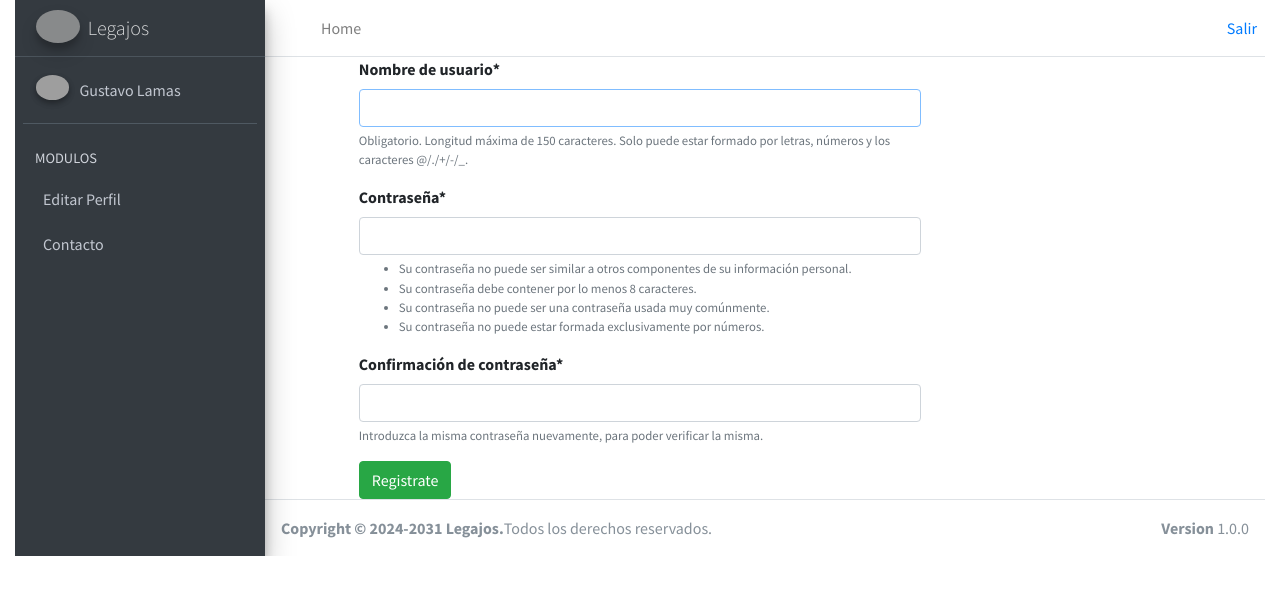
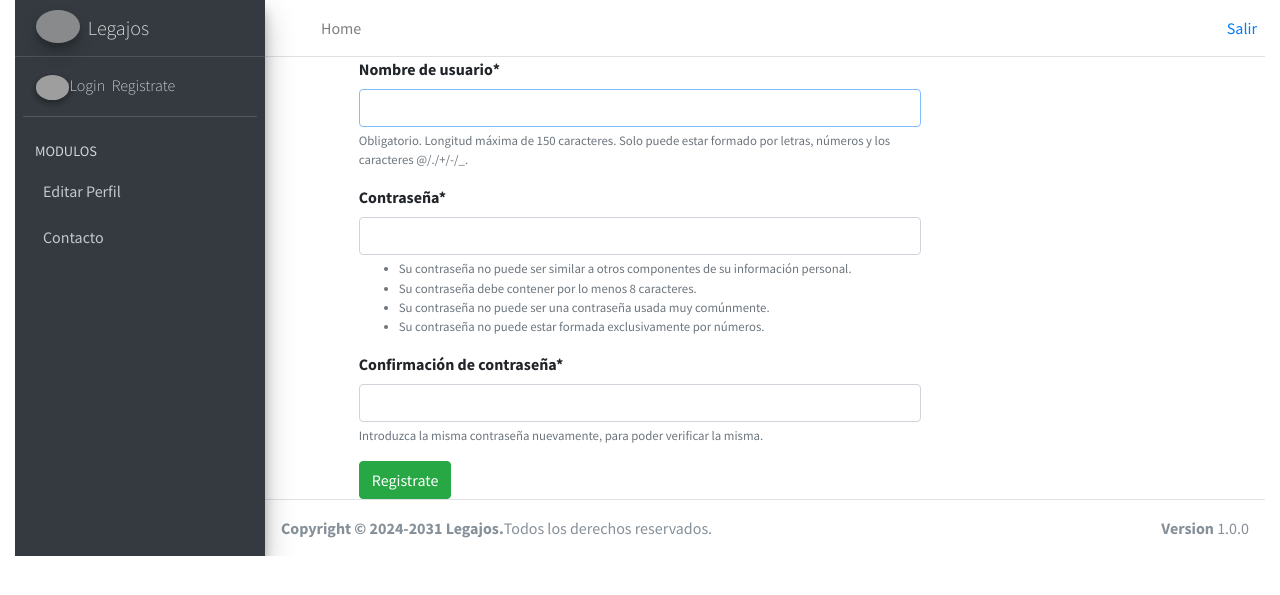
Before and after one commit to El-Lorenz/ProyectoLegajos, a Django app: page /autenticacion/ in a window 1280 px wide. Shown: the top 595 px of the page. Run offline with Django 4.2, Linux system fonts and the light colour scheme; some libraries are stand-ins or nearby versions; grey boxes are pictures that could not be loaded.

Commit message:
act 26-04
actualizacion

```diff
--- a/ProyectoLegajosApp/templates/ProyectoLegajosApp/base.html
+++ b/ProyectoLegajosApp/templates/ProyectoLegajosApp/base.html
@@ -37,7 +37,7 @@
       <!-- Notifications Dropdown Menu -->
 
       <li>
-        <a href="#" role="button"><i class="fa fa-fw fa-power-off"></i> Salir</a>
+        <a href="{% url 'cerrar_sesion' %}" role="button"><i class="fa fa-fw fa-power-off"></i> Salir</a>
       </li>
     </ul>
   </nav>
@@ -58,8 +58,19 @@
         <div class="image">
           <img src="{% static 'lib/adminlte-3.2.0/img/user2-160x160.jpg' %}" class="img-circle elevation-2" alt="User Image">
         </div>
-        <div class="info">
-          <a href="#" class="d-block">Gustavo Lamas</a>
+        <!--<div class="info">-->
+        <div class="brand-text font-weight-light">
+          <a class="d-block">
+          {% if user.is_authenticated %}
+          <!--<a href="#" class="d-block">Usuario</a>-->
+          Hola {{user.username}}
+
+          {% else %}
+
+          <a href="#">Login</a>&nbsp;&nbsp;<a href="Autenticacion">Registrate</a>
+
+          {% endif  %}
+        </a>
         </div>
       </div>
 
--- a/autenticacion/urls.py
+++ b/autenticacion/urls.py
@@ -1,8 +1,9 @@
 from django.urls import path
 
-from .views import VRegistro
+from .views import VRegistro, cerrar_sesion
 
 urlpatterns = [
     path('', VRegistro.as_view(), name="Autenticacion"),
+    path('cerrar_sesion', cerrar_sesion, name="cerrar_sesion"),
 
 ]
--- a/autenticacion/views.py
+++ b/autenticacion/views.py
@@ -1,7 +1,9 @@
-from django.shortcuts import render
+from django.shortcuts import render,redirect
 from django.views.generic import View
 
 from django.contrib.auth.forms import UserCreationForm
+from django.contrib.auth import login,logout
+from django.contrib import messages
 
 # Algorisoft.
 #from django.contrib.auth.views import LoginView
@@ -21,9 +23,20 @@ class VRegistro(View):
 
 
     def post(self, request):
-        pass
+        form=UserCreationForm(request.POST)
+        if form.is_valid():
+            usuario=form.save()
+            login(request, usuario)
+            return redirect('Home')
+        else:
+            for msg in form.error_messages:
+                messages.error(request, form.error_messages[msg])
+            return render (request,"registro/registro.html",{"form":form} )
 
 
+def cerrar_sesion(request):
+    logout(request)
+    return redirect('Home')
 
 
 # Algorisoft.
```
